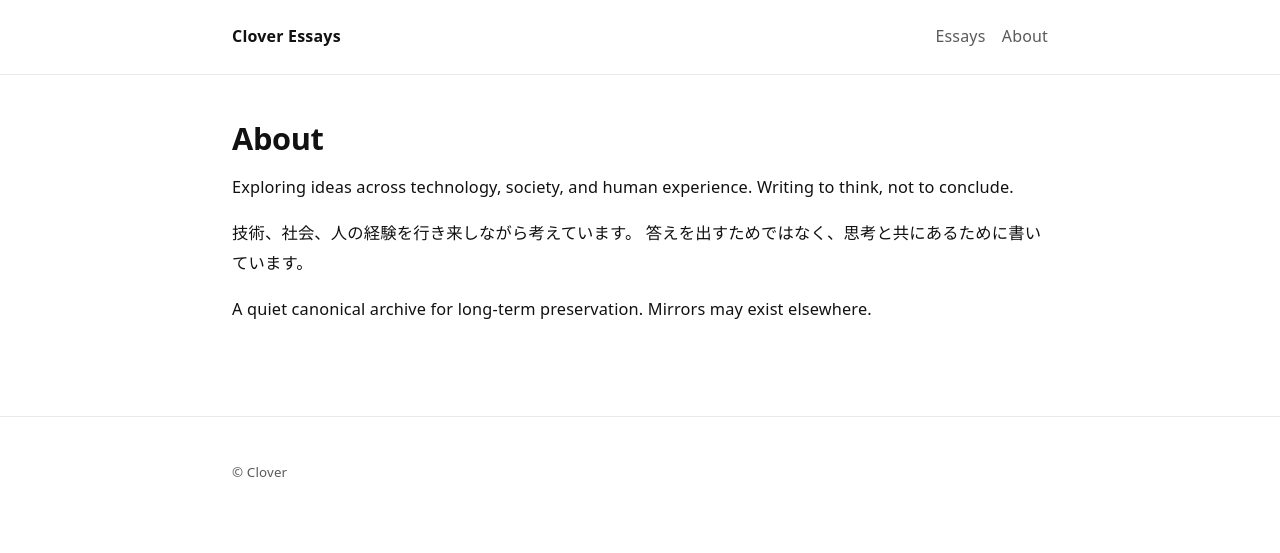
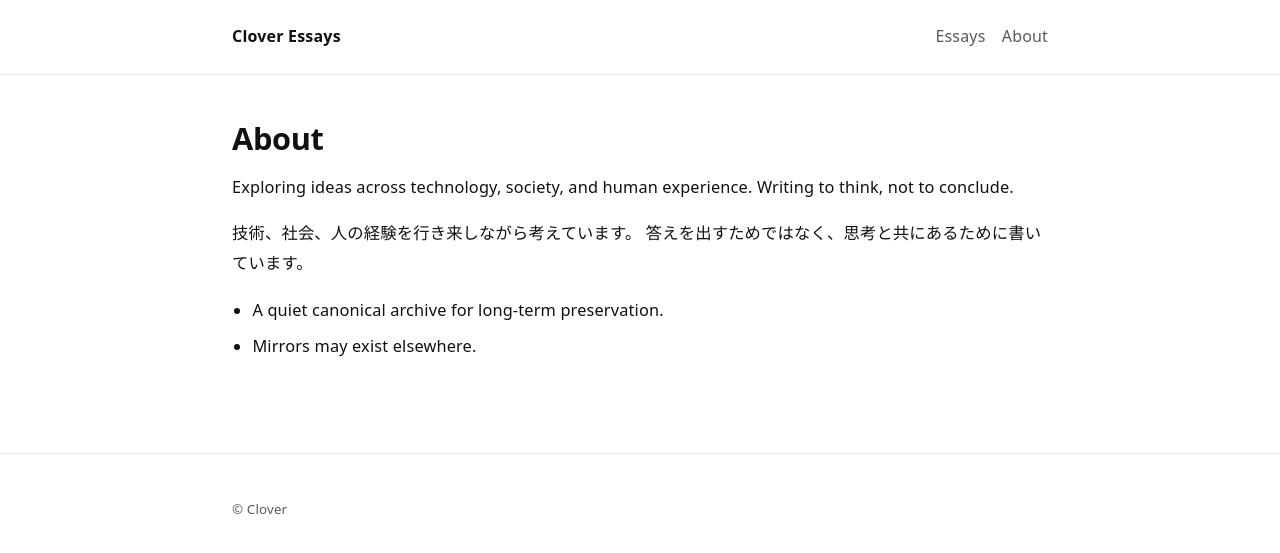
Before and after one commit to cloversx/clover-site-en, a Jekyll site: the page built from about.md, in a window 1280 px wide. Shown: the top 553 px of the page. Built offline with Jekyll 4.4.1, drawn with Linux system fonts in a browser that asks for light colours.

```diff
--- a/about.md
+++ b/about.md
@@ -10,8 +10,8 @@ Writing to think, not to conclude.
 技術、社会、人の経験を行き来しながら考えています。
 答えを出すためではなく、思考と共にあるために書いています。
 
-A quiet canonical archive for long-term preservation.
-Mirrors may exist elsewhere.
+- A quiet canonical archive for long-term preservation.
+- Mirrors may exist elsewhere.
 
 {% comment %}
 Short bio / purpose of this archive.
```
